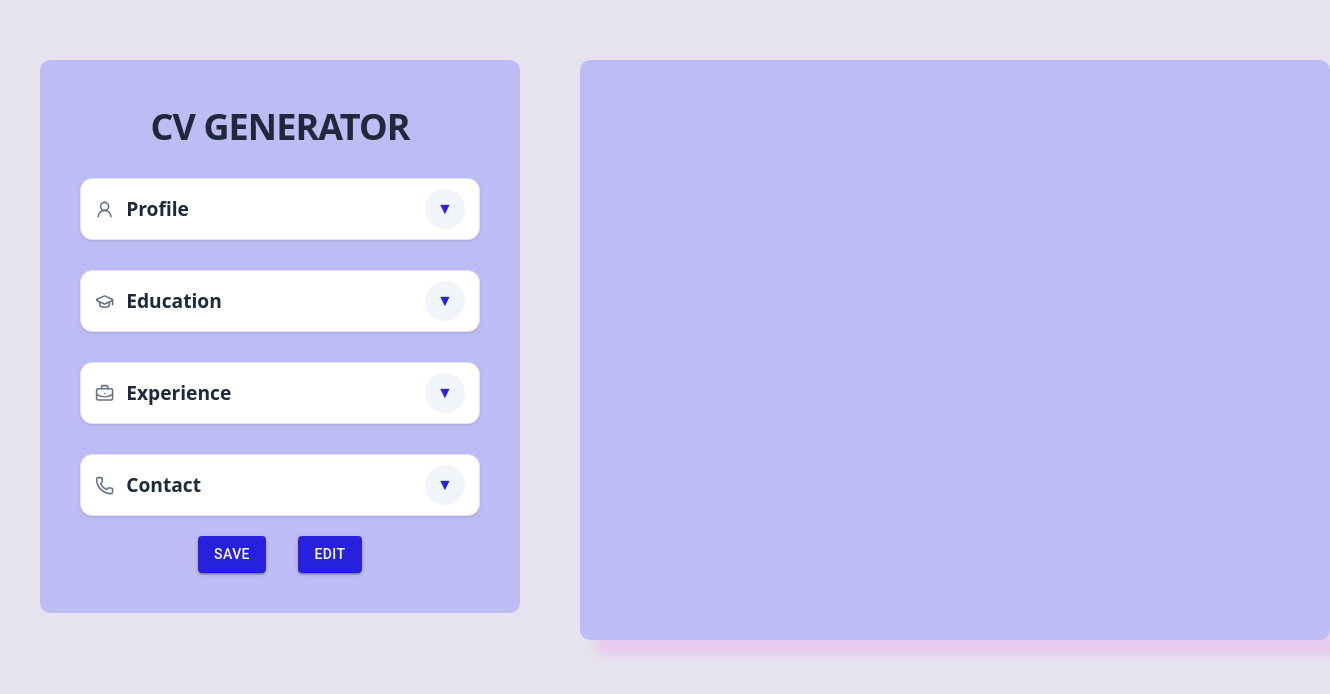
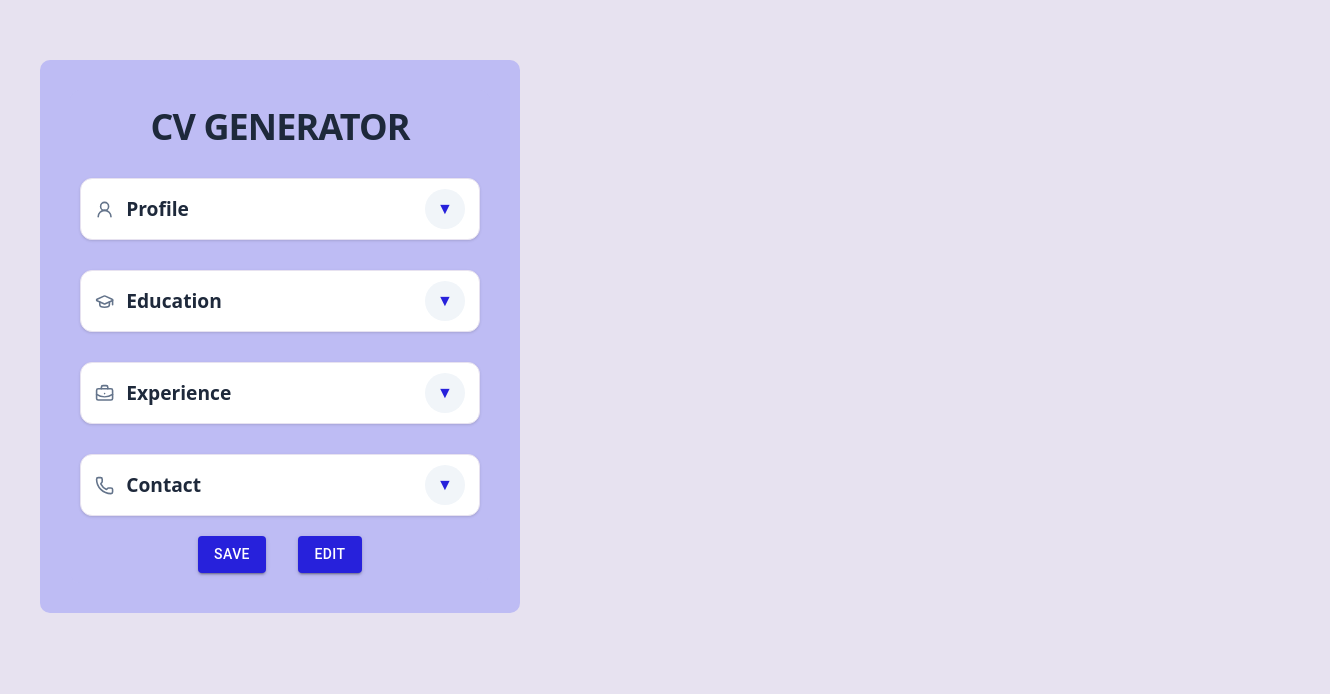
Before and after one commit to TamarGrossman12345/CV-app-TOP, a React (Vite) app: page / in a window 1280 px wide. Shown: the top 694 px of the page, 1330 px wide, since content can reach past the window. Built offline with nearby package versions, Linux system fonts and the light colour scheme.

Commit message:
adding conditional rendering to the cv

```diff
--- a/src/App.tsx
+++ b/src/App.tsx
@@ -30,7 +30,6 @@ function App() {
     linkedin: "",
   });
 
-
   const allFieldsFilled = () => {
     return Object.values(cvData).every(
       (value) => value.toString().trim() !== "",
@@ -45,21 +44,19 @@ function App() {
     setIsLocked(false);
   };
 
-  const handleSubmit = (e: FormEvent) => {
+  const handleSubmit = (e: FormEvent) =>  {
     e.preventDefault();
 
     if (!allFieldsFilled()) {
       alert("Please fill in all fields!");
 
-      return;
+      return false;
     } else {
-
-   setIsLocked(true)
-    console.log("Form is complete!", cvData);
+      setIsLocked(true);
+      console.log("Form is complete!", cvData);
+      return true
     }
   };
-
-
 
   return (
     <div className="app-wrapper">
@@ -72,12 +69,13 @@ function App() {
           onEdit={handleEdit}
         />
       </div>
-      <div className="cv-preview-container">
-        <CvPreview data={cvData} />
-      </div>
+      {isLocked && (
+        <div className="cv-preview-container">
+          <CvPreview data={cvData} />
+        </div>
+      )}
     </div>
   );
 }
 
-
 export default App;
```
